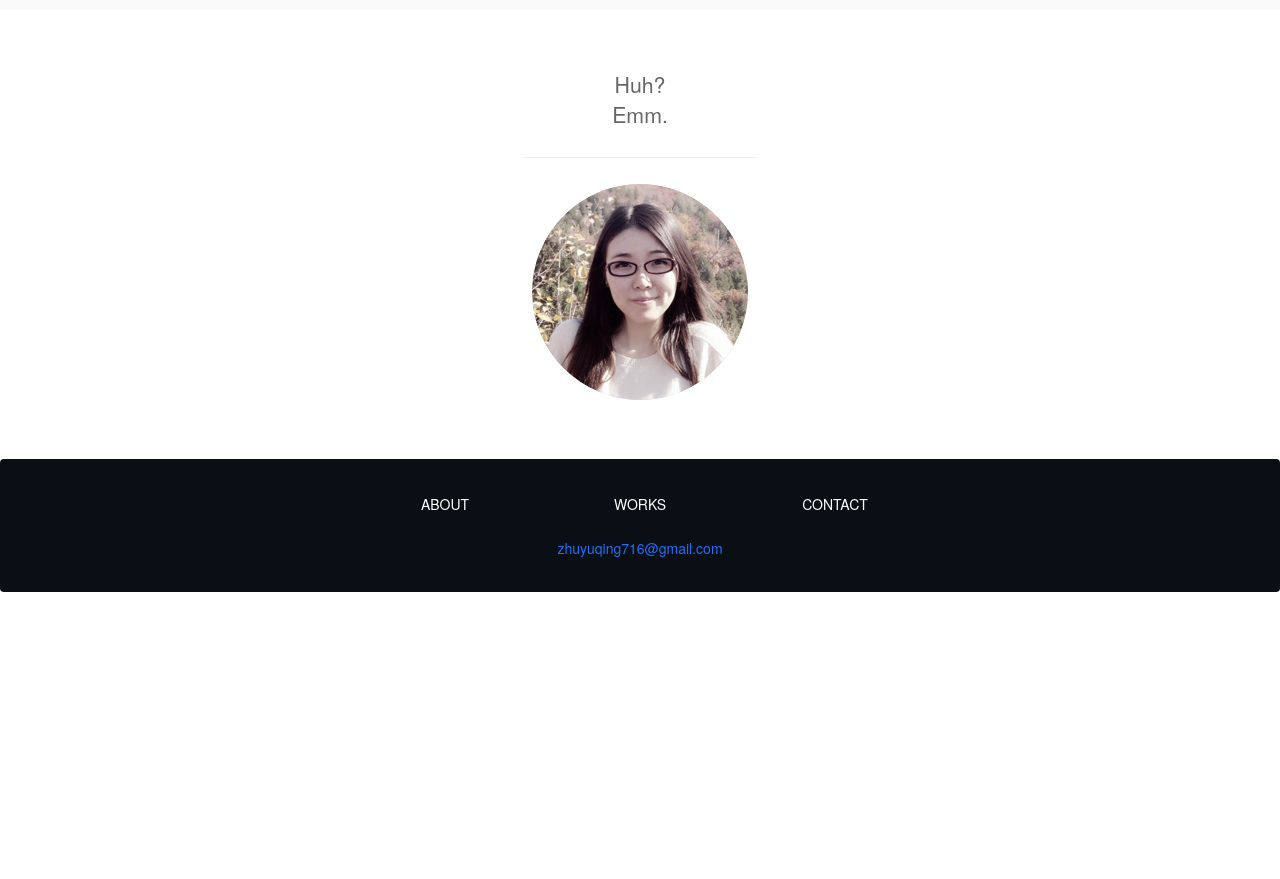
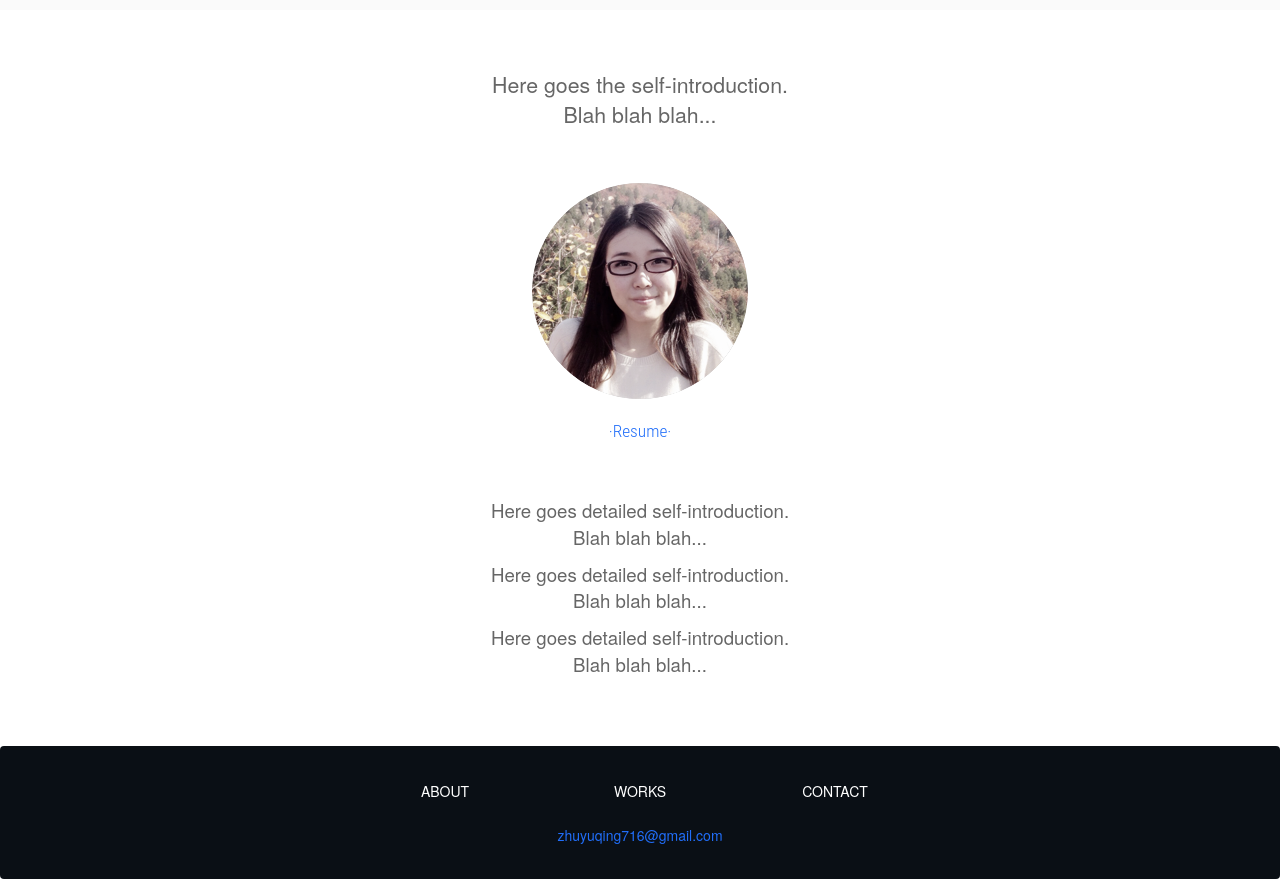
Before and after one commit to yuqing-z/yuqing-z.github.io, a plain HTML site: page about.html in a window 1280 px wide. Shown: the part 43-922 px from the top of the page. Before the commit the page ends 800 px from the top, so only its background shows below. Drawn offline with Linux system fonts and the light colour scheme.

Commit message:
about page.

```diff
--- a/about.html
+++ b/about.html
@@ -33,13 +33,30 @@
     </nav>
     <div class="container content">
       <div class="intro text-center">
-        Huh?<br />
-        Emm.
-        <hr />
+        Here goes the self-introduction.<br />
+        Blah blah blah...
       </div>
-      <!-- TODO -->
-      <div class="avatar text-center">
-        <img src="images/avatar.png" />
+      <div class="profile text-center">
+        <div>
+          <img class="avatar" src="images/avatar.png" />
+        </div>
+        <div>
+          <a href="#" target="_blank">&middot;Resume&middot;</a>
+        </div>
+      </div>
+      <div class="details text-center">
+        <p>
+          Here goes detailed self-introduction.<br />
+          Blah blah blah...
+        </p>
+        <p>
+          Here goes detailed self-introduction.<br />
+          Blah blah blah...
+        </p>
+        <p>
+          Here goes detailed self-introduction.<br />
+          Blah blah blah...
+        </p>
       </div>
     </div>
     <nav class="navbar bottombar">
--- a/styles.css
+++ b/styles.css
@@ -124,19 +124,37 @@ body {
   margin-top: 18pt;
 }
 
-.email a {
-  color: #216ef9;
-}
-
+.email a,
 .email a:hover {
   color: #216ef9;
 }
 
-.avatar img {
+.profile {
+  padding: 40pt 0;
+}
+
+.profile .avatar {
+  margin-bottom: 15pt;
+}
+
+.profile a,
+.profile a:hover {
+  font-family: 'Roboto Condensed', "HelveticaNeue-Light", "Helvetica Neue Light", "HelveticaNeue", "Helvetica Neue", Helvetica, sans-serif;
+  color: #216ef9;
+  font-size: 13pt;
+}
+
+.avatar {
   width: 216px;
   height: 216px;
   display: inline-block;
   border-radius: 50%;
+}
+
+.details {
+  font-family: "HelveticaNeue-Thin", "HelveticaNeue-Light", "Helvetica Neue Light", "HelveticaNeue", "Helvetica Neue", Helvetica, sans-serif;
+  color: #666;
+  font-size: 14pt;
 }
 
 .feature {
```
